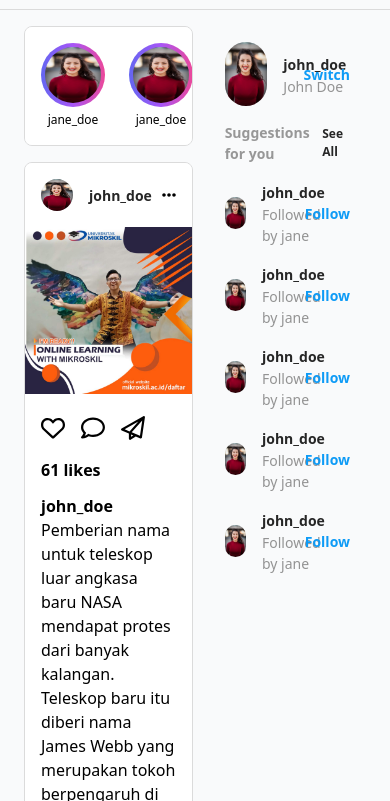
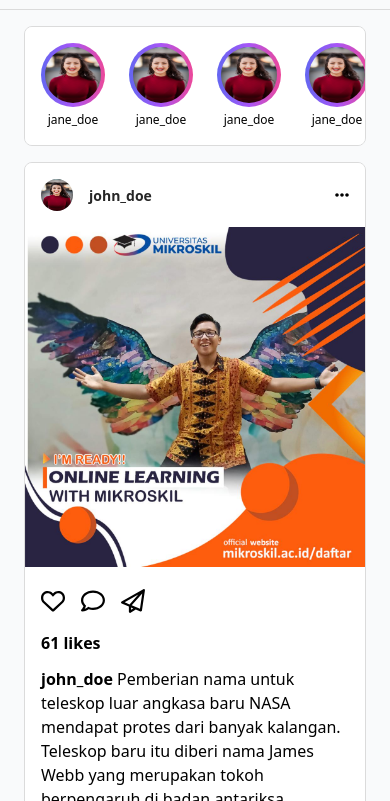
Before and after one commit to fadillahrizki/anonymous-frontend, a plain HTML site: page index.html in a window 390 px wide. Shown: the part 43-844 px from the top of the page. Drawn offline with nearby package versions, Linux system fonts and the light colour scheme.

Commit message:
responsive homepage

```diff
--- a/index.html
+++ b/index.html
@@ -19,7 +19,7 @@
 <body class="bg-gray-50">
     <header></header>
     <main class="wrapper flex flex-row gap-4 my-4">
-        <div class="basis-2/3 grid grid-cols-1 gap-4">
+        <div class="md:basis-2/3 grid grid-cols-1 gap-4">
 
             <div class="rounded-lg border border-[#DBDBDB] bg-white p-4 flex overflow-auto gap-6 no-scrollbar">
                 <div class="flex-none">
@@ -72,7 +72,7 @@
             <div class="rounded-lg border border-[#DBDBDB] overflow-hidden">
                 <div class="flex items-center justify-between bg-white p-4">
                     <div class="flex items-center gap-4">
-                        <img src="assets/images/profile.jpg" class="h-8 w-8 bg-cover bg-center rounded-full" alt="Profile">
+                        <img src="assets/images/profile.jpg" class="flex-none h-8 w-8 bg-cover bg-center rounded-full" alt="Profile">
                         <a href="detail.html" class="text-[14px] text-[#262626] font-semibold">john_doe</a>
                     </div>
                     <a href="">
@@ -102,7 +102,7 @@
             <div class="rounded-lg border border-[#DBDBDB] overflow-hidden">
                 <div class="flex items-center justify-between bg-white p-4">
                     <div class="flex items-center gap-4">
-                        <img src="assets/images/profile.jpg" class="h-8 w-8 bg-cover bg-center rounded-full" alt="Profile">
+                        <img src="assets/images/profile.jpg" class="flex-none h-8 w-8 bg-cover bg-center rounded-full" alt="Profile">
                         <a href="detail.html" class="text-[14px] text-[#262626] font-semibold">john_doe</a>
                     </div>
                     <a href="">
@@ -132,7 +132,7 @@
             <div class="rounded-lg border border-[#DBDBDB] overflow-hidden">
                 <div class="flex items-center justify-between bg-white p-4">
                     <div class="flex items-center gap-4">
-                        <img src="assets/images/profile.jpg" class="h-8 w-8 bg-cover bg-center rounded-full" alt="Profile">
+                        <img src="assets/images/profile.jpg" class="flex-none h-8 w-8 bg-cover bg-center rounded-full" alt="Profile">
                         <a href="detail.html" class="text-[14px] text-[#262626] font-semibold">john_doe</a>
                     </div>
                     <a href="">
@@ -162,7 +162,7 @@
             <div class="rounded-lg border border-[#DBDBDB] overflow-hidden">
                 <div class="flex items-center justify-between bg-white p-4">
                     <div class="flex items-center gap-4">
-                        <img src="assets/images/profile.jpg" class="h-8 w-8 bg-cover bg-center rounded-full" alt="Profile">
+                        <img src="assets/images/profile.jpg" class="flex-none h-8 w-8 bg-cover bg-center rounded-full" alt="Profile">
                         <a href="detail.html" class="text-[14px] text-[#262626] font-semibold">john_doe</a>
                     </div>
                     <a href="">
@@ -190,10 +190,10 @@
             </div>
 
         </div>
-        <div class="basis-1/3 p-4 flex flex-col gap-4">
+        <div class="basis-1/3 p-4 flex-col gap-4 hidden md:flex">
             <div class="flex items-center justify-between">
                 <div class="flex items-center gap-4">
-                    <img src="assets/images/profile.jpg" class="h-16 w-16 bg-cover bg-center rounded-full" alt="Profile">
+                    <img src="assets/images/profile.jpg" class="flex-none h-16 w-16 bg-cover bg-center rounded-full" alt="Profile">
                     <div>
                         <a href="detail.html" class="text-[14px] text-[#262626] font-semibold">john_doe</a>
                         <p class="text-[14px] text-[#939393]">John Doe</p>
@@ -210,7 +210,7 @@
             <div class="flex flex-col gap-4">
                 <div class="flex items-center justify-between">
                     <div class="flex items-center gap-4">
-                        <img src="assets/images/profile.jpg" class="h-8 w-8 bg-cover bg-center rounded-full" alt="Profile">
+                        <img src="assets/images/profile.jpg" class="flex-none h-8 w-8 bg-cover bg-center rounded-full" alt="Profile">
                         <div>
                             <a href="detail.html" class="text-[14px] text-[#262626] font-semibold">john_doe</a>
                             <p class="text-[14px] text-[#939393]">Followed by jane</p>
@@ -220,7 +220,7 @@
                 </div>
                 <div class="flex items-center justify-between">
                     <div class="flex items-center gap-4">
-                        <img src="assets/images/profile.jpg" class="h-8 w-8 bg-cover bg-center rounded-full" alt="Profile">
+                        <img src="assets/images/profile.jpg" class="flex-none h-8 w-8 bg-cover bg-center rounded-full" alt="Profile">
                         <div>
                             <a href="detail.html" class="text-[14px] text-[#262626] font-semibold">john_doe</a>
                             <p class="text-[14px] text-[#939393]">Followed by jane</p>
@@ -230,7 +230,7 @@
                 </div>
                 <div class="flex items-center justify-between">
                     <div class="flex items-center gap-4">
-                        <img src="assets/images/profile.jpg" class="h-8 w-8 bg-cover bg-center rounded-full" alt="Profile">
+                        <img src="assets/images/profile.jpg" class="flex-none h-8 w-8 bg-cover bg-center rounded-full" alt="Profile">
                         <div>
                             <a href="detail.html" class="text-[14px] text-[#262626] font-semibold">john_doe</a>
                             <p class="text-[14px] text-[#939393]">Followed by jane</p>
@@ -240,7 +240,7 @@
                 </div>
                 <div class="flex items-center justify-between">
                     <div class="flex items-center gap-4">
-                        <img src="assets/images/profile.jpg" class="h-8 w-8 bg-cover bg-center rounded-full" alt="Profile">
+                        <img src="assets/images/profile.jpg" class="flex-none h-8 w-8 bg-cover bg-center rounded-full" alt="Profile">
                         <div>
                             <a href="detail.html" class="text-[14px] text-[#262626] font-semibold">john_doe</a>
                             <p class="text-[14px] text-[#939393]">Followed by jane</p>
@@ -250,7 +250,7 @@
                 </div>
                 <div class="flex items-center justify-between">
                     <div class="flex items-center gap-4">
-                        <img src="assets/images/profile.jpg" class="h-8 w-8 bg-cover bg-center rounded-full" alt="Profile">
+                        <img src="assets/images/profile.jpg" class="flex-none h-8 w-8 bg-cover bg-center rounded-full" alt="Profile">
                         <div>
                             <a href="detail.html" class="text-[14px] text-[#262626] font-semibold">john_doe</a>
                             <p class="text-[14px] text-[#939393]">Followed by jane</p>
```
